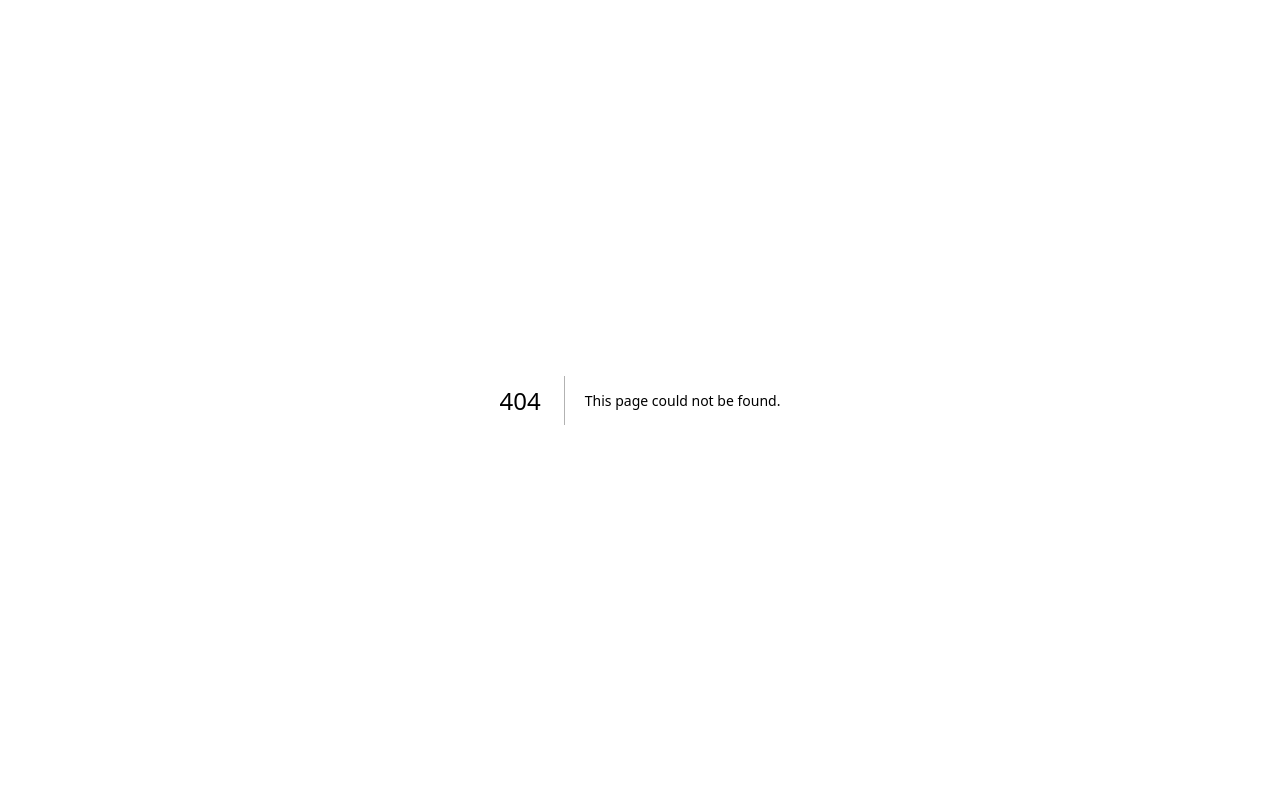
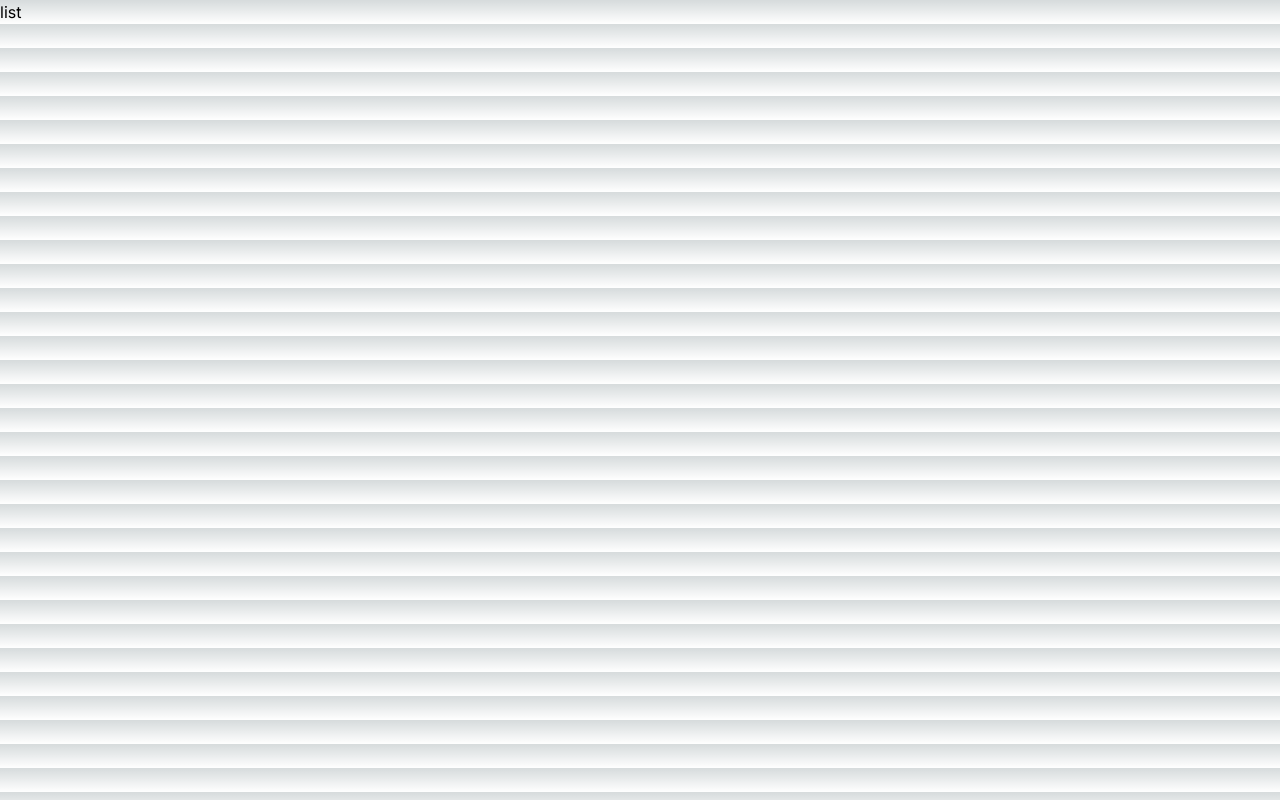
Before and after one commit to hwahyeon/book-diary, a Next.js app: page /list in a window 1280 px wide. Before the commit this address had no page. Built offline with nearby package versions, Linux system fonts and the light colour scheme.

Commit message:
feat: Create detail pages

```diff
--- /dev/null
+++ b/src/app/list/page.tsx
@@ -0,0 +1,7 @@
+export default function list() {
+    return (
+      <div>
+        <h1>list</h1>
+      </div>
+    );
+  }
```
